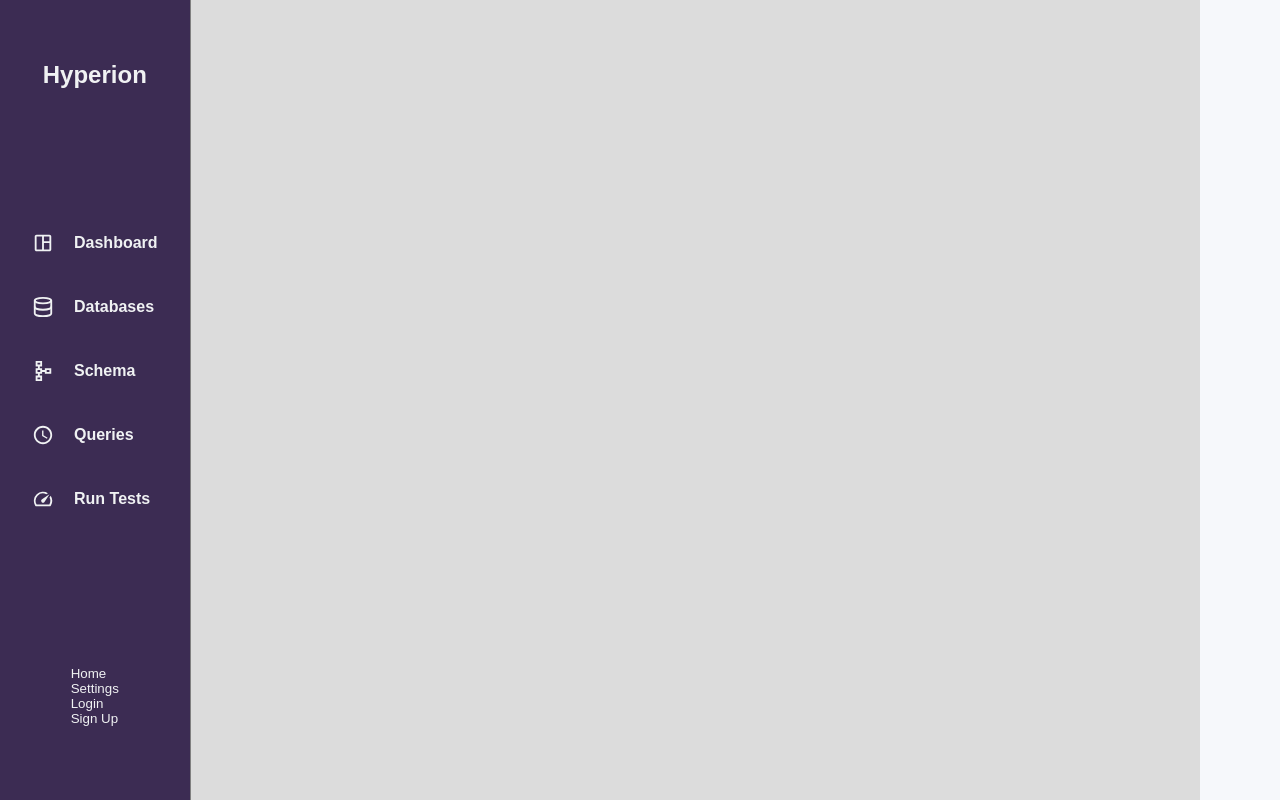
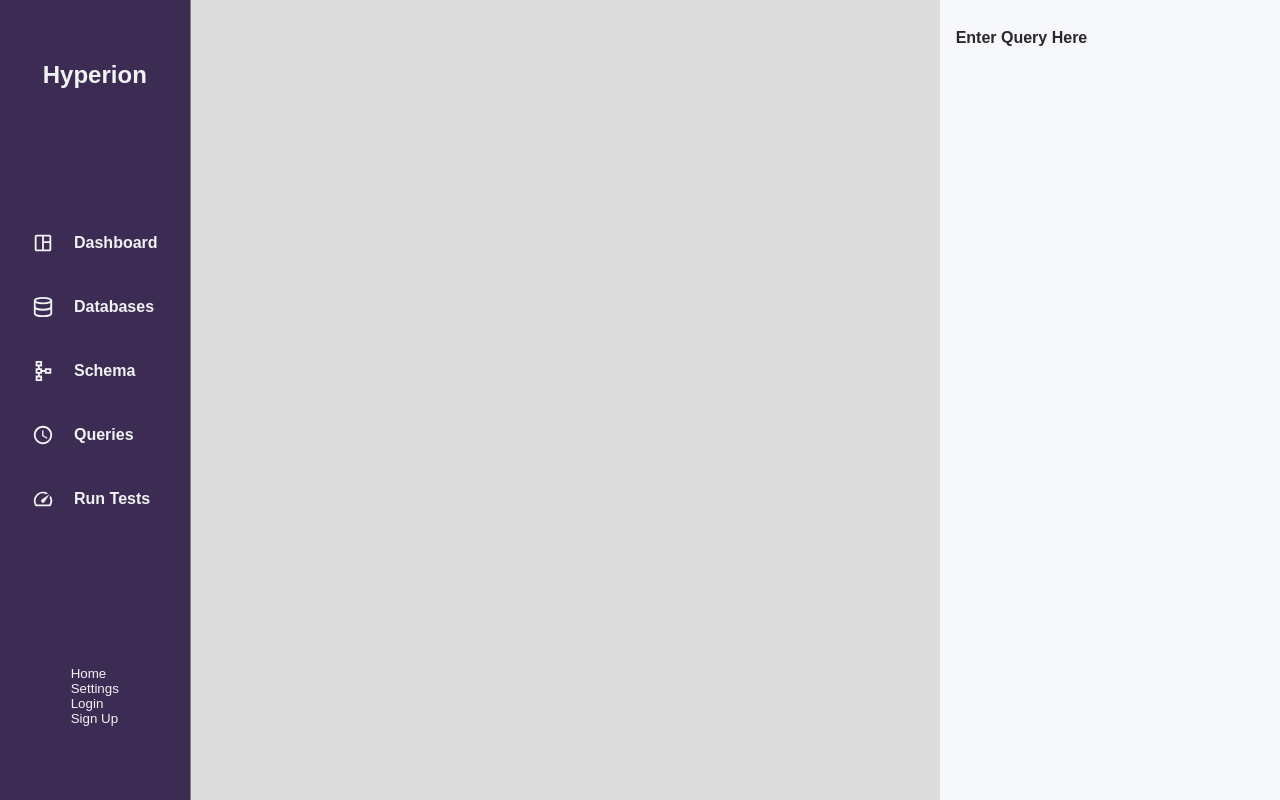
Before and after one commit to oslabs-beta/Hyperion, a React app: page /queries in a window 1280 px wide. Built offline with nearby package versions, Linux system fonts and the light colour scheme.

Commit message:
rendering newQuery window

```diff
--- /dev/null
+++ b/client/components/NewQueryWindow.jsx
@@ -0,0 +1,25 @@
+import React, { useState } from 'react';
+import styled from 'styled-components';
+
+const NewQueryWindow = () => {
+return (
+<StyledWindow>
+      <h4>Enter Query Here</h4>
+</StyledWindow>
+)
+}
+
+const StyledWindow = styled.div`
+  width: max(30%, 400px);
+  padding: .5em 1em;
+  display: flex;
+  flex-direction: column;
+  row-gap: 1.5em;
+  .new-db-form {
+    display: flex;
+    flex-direction: column;
+    row-gap: 1em;
+  }
+`;
+
+export default NewQueryWindow
--- a/client/containers/Queries.jsx
+++ b/client/containers/Queries.jsx
@@ -1,5 +1,6 @@
 import React from 'react'
 import VerticalNavbar from '../components/VerticalNavbar';
+import NewQueryWindow from '../components/NewQueryWindow';
 import styled from 'styled-components';
 
 const Queries = () => {
@@ -8,6 +9,7 @@ const Queries = () => {
       <VerticalNavbar />
       <div className='query-group'>
       </div>
+      <NewQueryWindow/>
       </StyledContainer>
   )
 }
```
